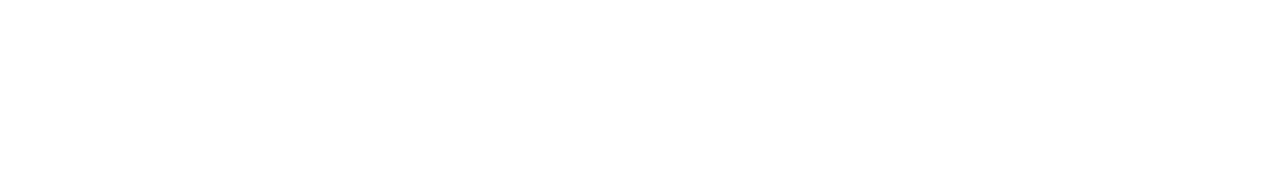
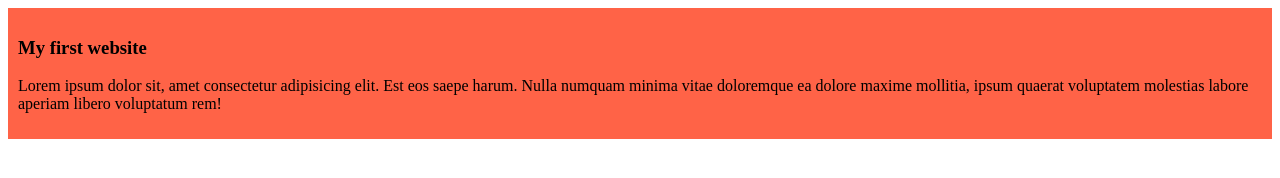
Before and after one commit to amdadsohan34/my-simple-website, a plain HTML site: page index.html in a window 1280 px wide. Drawn offline with Linux system fonts and the light colour scheme.

Commit message:
added the first blog

```diff
--- a/index.html
+++ b/index.html
@@ -4,8 +4,12 @@
     <meta charset="UTF-8">
     <meta name="viewport" content="width=device-width, initial-scale=1.0">
     <title>My Simple Website</title>
+    <link rel="stylesheet" href="styles/blog.css">
 </head>
 <body>
-
+    <div>
+        <h3>My first website</h3>
+        <p>Lorem ipsum dolor sit, amet consectetur adipisicing elit. Est eos saepe harum. Nulla numquam minima vitae doloremque ea dolore maxime mollitia, ipsum quaerat voluptatem molestias labore aperiam libero voluptatum rem!</p>
+    </div>
 </body>
 </html>
--- /dev/null
+++ b/styles/blog.css
@@ -0,0 +1,4 @@
+div{
+    background-color: tomato;
+    padding: 10px;
+}
```
